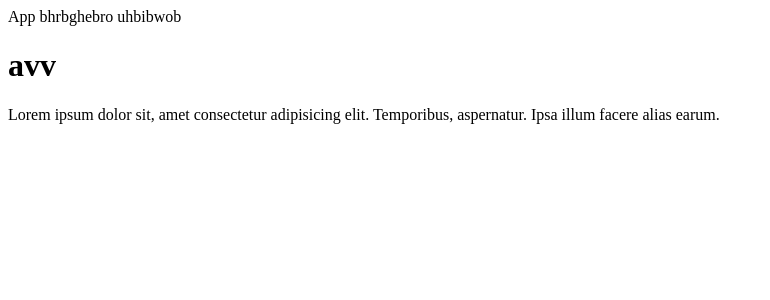
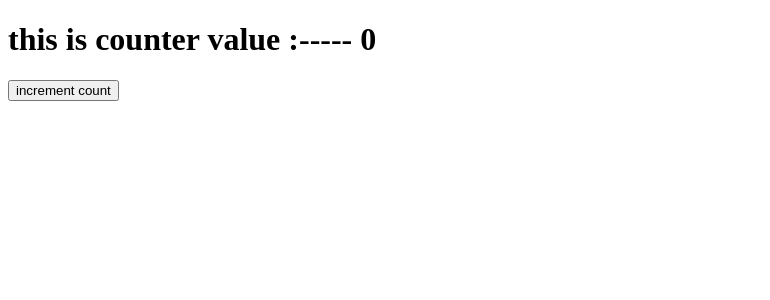
Before and after one commit to Sanowar72/react-teaching-jul, a React (Vite) app: page / in a window 1280 px wide. Shown: the top 300 px of the page, without its empty margins (0-770 px from the left). Built offline with nearby package versions, Linux system fonts and the light colour scheme.

Commit message:
use state in progress

```diff
--- a/src/App.jsx
+++ b/src/App.jsx
@@ -1,14 +1,14 @@
-import React from "react";
+import React, { useState } from "react";
 
 function App() {
+  const [count, setCount] = useState(0);
+  const increment = () => {
+    setCount(count - 1);
+  };
   return (
     <>
-      <div>App bhrbghebro uhbibwob </div>
-      <h1>avv</h1>
-      <section>
-        Lorem ipsum dolor sit, amet consectetur adipisicing elit. Temporibus,
-        aspernatur. Ipsa illum facere alias earum.
-      </section>
+      <h1>this is counter value :----- {count}</h1>
+      <button onClick={() => increment()}>increment count</button>
     </>
   );
 }
```
